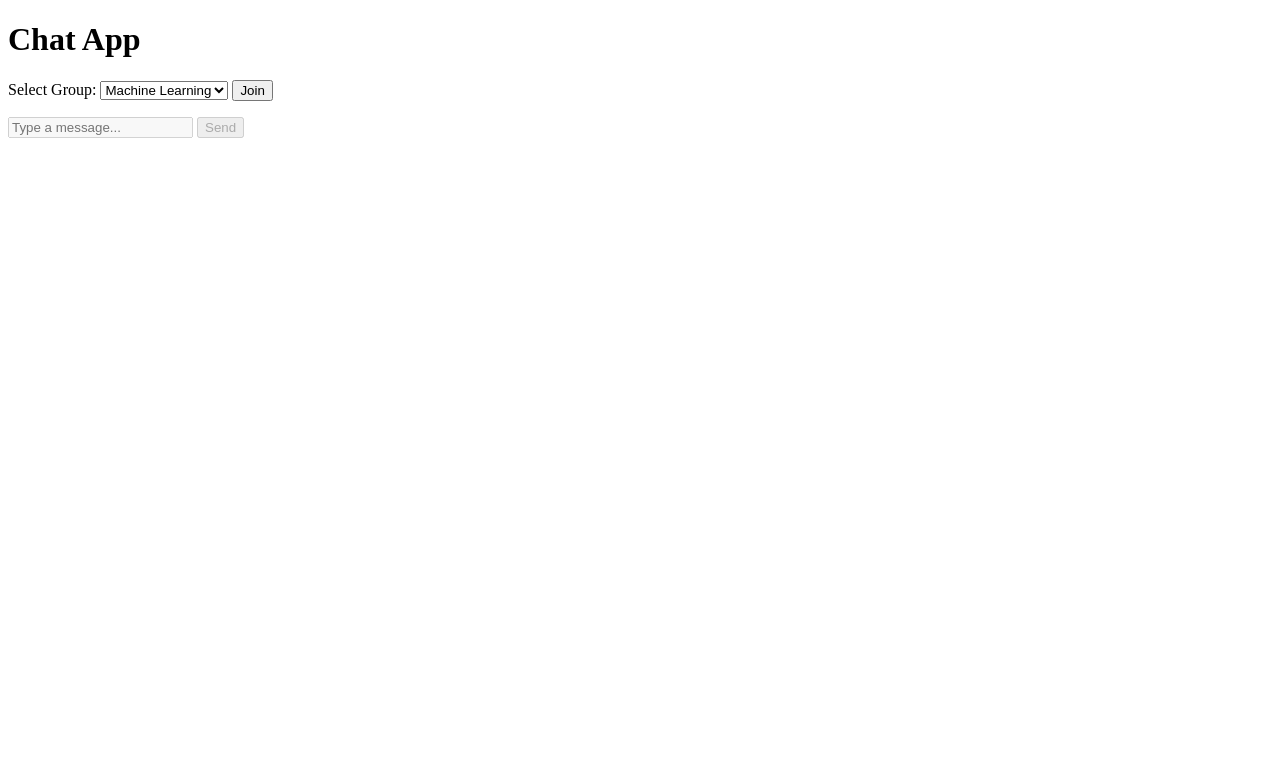
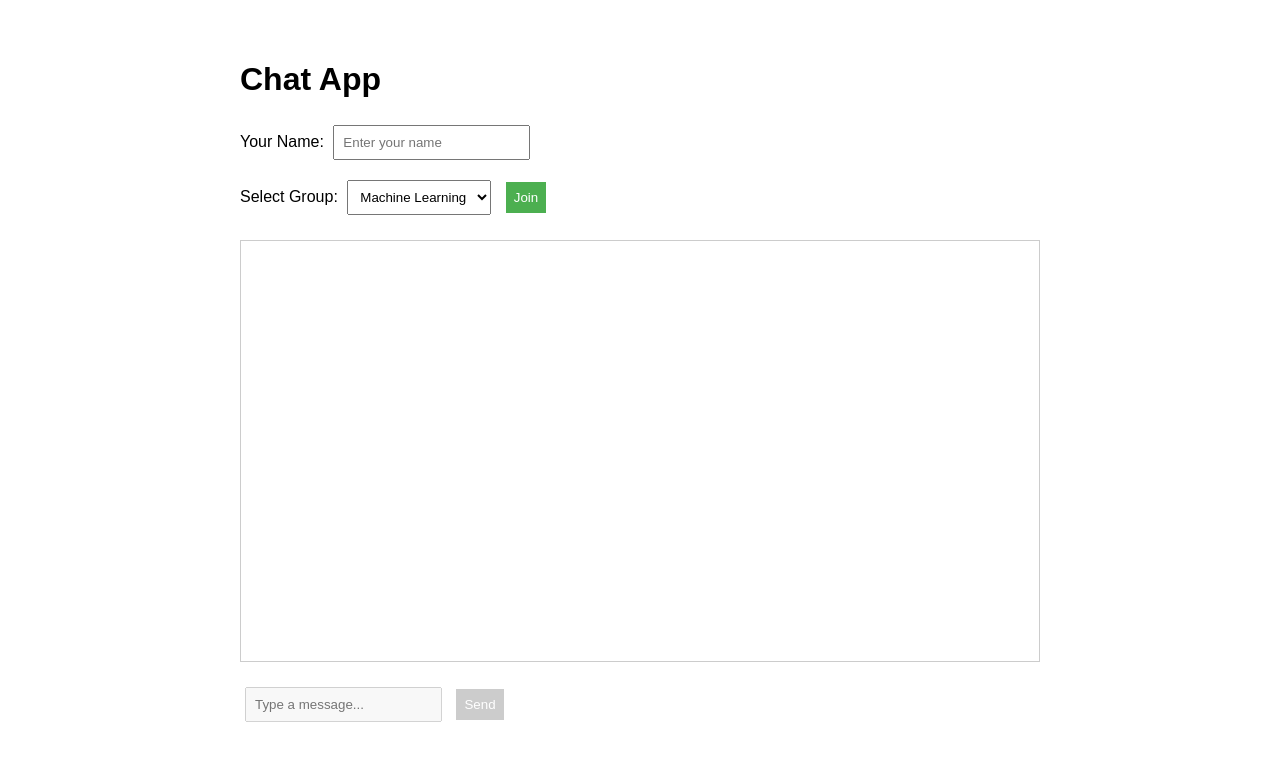
Before and after one commit to GOKU1301/dportal, a website: page public/index.html in a window 1280 px wide. Drawn offline with nearby package versions, Linux system fonts and the light colour scheme; no server answers.

Commit message:
enhanced chat ui

```diff
--- a/public/index.html
+++ b/public/index.html
@@ -6,20 +6,62 @@
     <title>Chat App</title>
     <script src="/socket.io/socket.io.js"></script>
     <script defer src="script.js"></script>
+    <style>
+        body {
+            font-family: Arial, sans-serif;
+            max-width: 800px;
+            margin: 20px auto;
+            padding: 20px;
+        }
+        #messages {
+            list-style-type: none;
+            padding: 0;
+            margin: 20px 0;
+            height: 400px;
+            overflow-y: auto;
+            border: 1px solid #ccc;
+            padding: 10px;
+        }
+        .input-group {
+            margin: 10px 0;
+        }
+        input, select, button {
+            padding: 8px;
+            margin: 5px;
+        }
+        button {
+            background-color: #4CAF50;
+            color: white;
+            border: none;
+            cursor: pointer;
+        }
+        button:disabled {
+            background-color: #cccccc;
+        }
+    </style>
 </head>
 <body>
     <h1>Chat App</h1>
 
+    <div class="input-group">
+        <label>Your Name:</label>
+        <input type="text" id="usernameInput" placeholder="Enter your name" required />
+    </div>
+
+    <div class="input-group">
         <label>Select Group:</label>
         <select id="groupSelect">
             <option value="Machine Learning">Machine Learning</option>
             <option value="Data Structures">Data Structures</option>
         </select>
         <button onclick="joinGroup()">Join</button>
+    </div>
 
     <ul id="messages"></ul>
 
+    <div class="input-group">
         <input id="messageInput" type="text" placeholder="Type a message..." disabled />
         <button onclick="sendMessage()" id="sendButton" disabled>Send</button>
+    </div>
 </body>
 </html>
```
Also changed, not shown: server.js (renamed from server/server.js, +6 -6 lines). Lines whose indentation alone changed are shown as unchanged.
